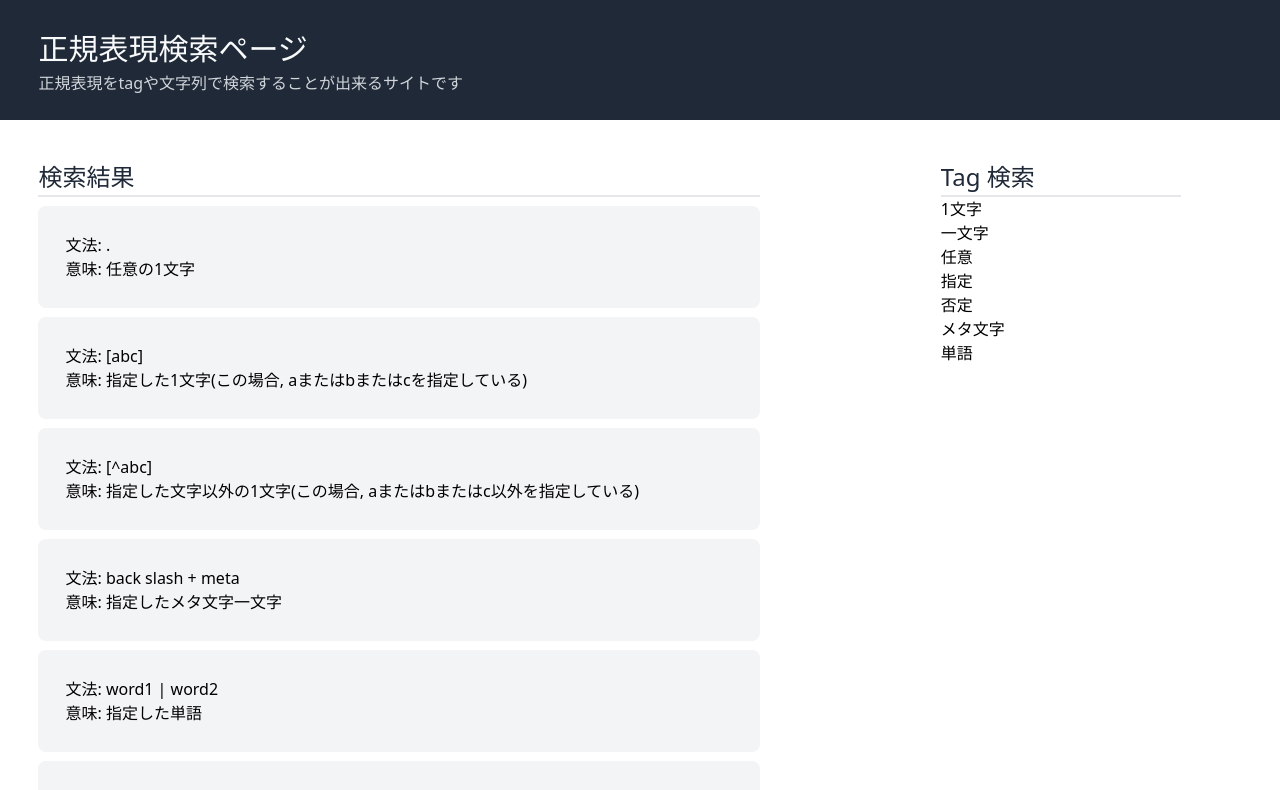
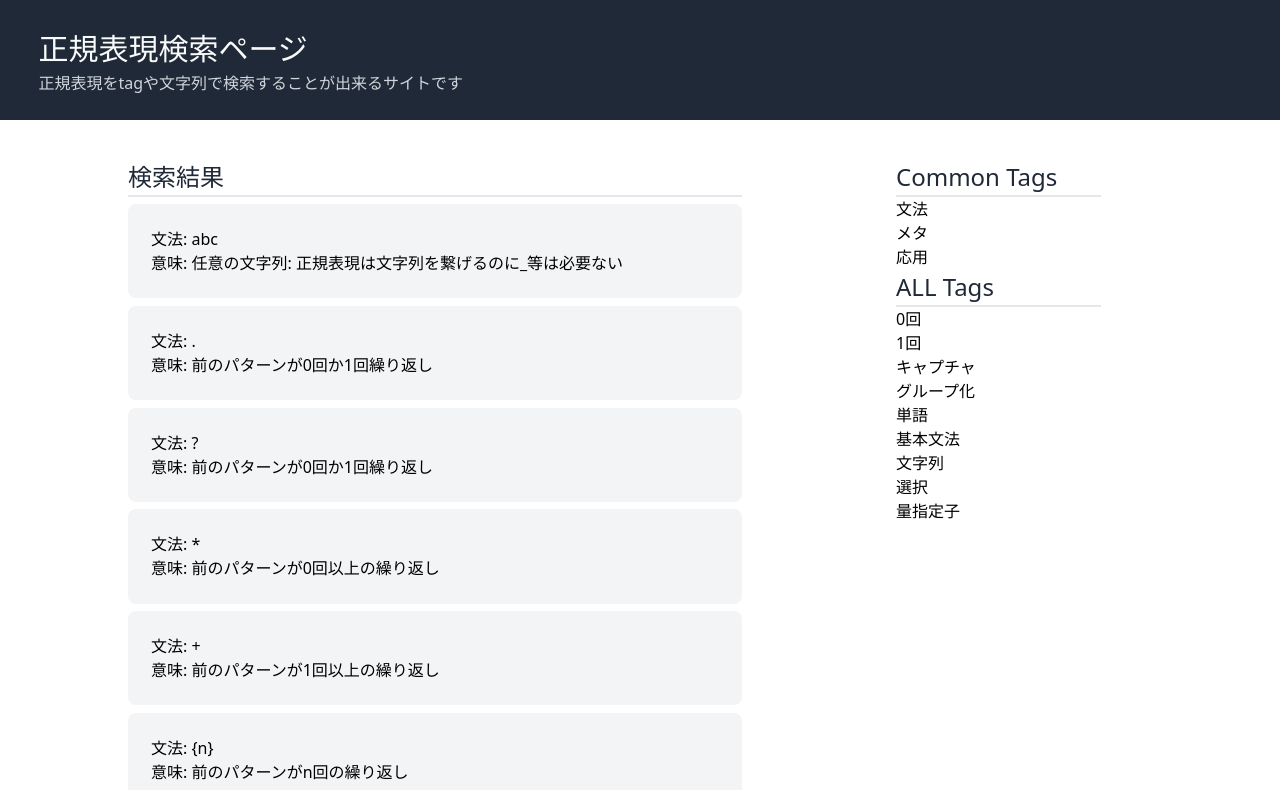
Before and after one commit to ShunDeveloper/regex, a Next.js app: page / in a window 1280 px wide. Shown: the top 790 px of the page. Built offline with nearby package versions, Linux system fonts and the light colour scheme.

Commit message:
regexの種類を分別しました

```diff
--- a/app/page.tsx
+++ b/app/page.tsx
@@ -1,13 +1,22 @@
 import '../styles/globals.css'
-import * as data from "../components/regix_dict";
+import choose_show_regex_list from '../libs/choose_show_regex_list';
+import create_unique_tag_list_from_regex_list from '../libs/create_tag_list_from_regex_data';
+import regex_data from '../libs/type_components';
 
 export default function Page() {
+    const regex_list = choose_show_regex_list(['basic'])
+    const tags = create_unique_tag_list_from_regex_list(regex_list)
+
     return (
         <div>
             <Title />
-            <div className="grid grid-cols-4 p-[3%]">
-                <Content />
-                <Sidebar />
+            <div className="grid grid-cols-4 p-[3%] px-[10%]">
+                <Content
+                    data = {regex_list}
+                />
+                <Sidebar
+                    tags = {tags}
+                />
             </div>
         </div>
     )
@@ -26,7 +35,7 @@ const Title = () => {
     )
 }
 
-const Content = () => {
+const Content = (props: {data: regex_data[]}) => {
     return (
         <main className='col-span-3'>
             <h3>
@@ -34,7 +43,7 @@ const Content = () => {
             </h3>
             <div>
                 {
-                    data.regix_list.map((value,key) => {
+                    props.data.map((value,key) => {
                         return (
                             <div key={key} className="rounded-lg py-[3%] pl-[3%] my-[1%] bg-gray-100 w-[80%]">
                                 <p>文法: {value.syntax}</p>
@@ -48,20 +57,26 @@ const Content = () => {
     )
 }
 
-const Sidebar = () => {
+const Sidebar = (props: {tags: string[]}) => {
     return (
         <div>
-            <h3>Tag 検索</h3>
-            <Tags />
+            <h3>Common Tags</h3>
+            <Tags
+                tags = {['文法','メタ','応用']}
+            />
+            <h3>ALL Tags</h3>
+            <Tags
+                tags = {props.tags}
+            />
         </div>
     )
 }
 
-const Tags = () => {
+const Tags = (props: {tags: string[]}) => {
     return (
         <ul>
             {
-                data.tags.map((value,key) => {
+                props.tags.map((value,key) => {
                     return (
                         <li key={key}>
                             {value}
--- /dev/null
+++ b/components/basic_regex.tsx
@@ -0,0 +1,49 @@
+import regex_data from '../libs/type_components'
+import str_arr_uniq from '../libs/create_tag_list_from_regex_data';
+
+// 基本文法のリスト
+
+const basic_regex_list: regex_data[] = [
+    {
+        syntax: 'abc',
+        tag: ['文字列','単語','基本文法'],
+        meaning: '任意の文字列: 正規表現は文字列を繋げるのに_等は必要ない'
+    },
+    {
+        syntax: '.',
+        tag: ['量指定子','0回','1回','基本文法'],
+        meaning: '前のパターンが0回か1回繰り返し'
+    },
+    {
+        syntax: '?',
+        tag: ['量指定子','0回','1回','基本文法'],
+        meaning: '前のパターンが0回か1回繰り返し'
+    },
+    {
+        syntax: '*',
+        tag: ['量指定子','基本文法'],
+        meaning: '前のパターンが0回以上の繰り返し'
+    },
+    {
+        syntax: '+',
+        tag: ['量指定子','基本文法'],
+        meaning: '前のパターンが1回以上の繰り返し'
+    },
+    {
+        syntax: '{n}',
+        tag: ['量指定子','基本文法'],
+        meaning: '前のパターンがn回の繰り返し'
+    },
+    {
+        syntax: 'a|b',
+        tag: ['選択','基本文法'],
+        meaning: 'aかbかのいずれか'
+    },
+    {
+        syntax: '(abc)',
+        tag: ['グループ化','キャプチャ','基本文法'],
+        meaning: 'abcをグループとして扱う(優先度を上げる). 量指定子や選択寄り優先度が高い'
+    },
+]
+
+export default basic_regex_list
--- /dev/null
+++ b/components/meta_regex.tsx
@@ -0,0 +1,18 @@
+import regex_data from '../libs/type_components'
+
+// meta文字のリスト
+
+const meta_regex_list: regex_data[] = [
+    {
+        syntax: '^',
+        tag: ['アンカー','基本文法'],
+        meaning: '直前の文字が最初'
+    },
+    {
+        syntax: '$',
+        tag: ['アンカー','基本文法'],
+        meaning: '直前の文字が最後'
+    },
+]
+
+export default meta_regex_list
--- a/components/regix_dict.tsx
+++ /dev/null
@@ -1,50 +0,0 @@
-type regix_data = {
-    syntax: string
-    tag: string[]
-    meaning: string
-};
-
-export const regix_list: regix_data[] = [
-    {
-        syntax: '.',
-        tag: ['1文字', '一文字','任意'],
-        meaning: '任意の1文字'
-    },
-    {
-        syntax: '[abc]',
-        tag: ['1文字', '一文字','指定'],
-        meaning: '指定した1文字(この場合, aまたはbまたはcを指定している)'
-    },
-    {
-        syntax: '[^abc]',
-        tag: ['1文字', '一文字','否定'],
-        meaning: '指定した文字以外の1文字(この場合, aまたはbまたはc以外を指定している)'
-    },
-    {
-        syntax: 'back slash + meta',
-        tag: ['メタ文字', '一文字'],
-        meaning: '指定したメタ文字一文字'
-    },
-    {
-        syntax: 'word1 | word2',
-        tag: ['任意', '単語'],
-        meaning: '指定した単語'
-    },
-    {
-        syntax: 'word1 | word2',
-        tag: ['任意', '単語'],
-        meaning: '指定した単語のいずれか'
-    },
-]
-
-const str_arr_uniq= (string_array: string[]) =>  {
-    return Array.from(new Set(string_array));
-}
-
-let tags_tmp: string[] = []
-regix_list.map((regix_i, index, object) => {
-    regix_i.tag.map((tag_ij, index2, object2) => {
-        tags_tmp.push(tag_ij)
-    })
-});
-export const tags = str_arr_uniq(tags_tmp)
--- /dev/null
+++ b/components/util_regex.tsx
@@ -0,0 +1,51 @@
+import regex_data from "../libs/type_components"
+
+const util_regix_list: regex_data[] = [
+    {
+        syntax: '.',
+        tag: ['1文字', '一文字','任意'],
+        meaning: '任意の1文字'
+    },
+    {
+        syntax: '[abc]',
+        tag: ['1文字', '一文字','指定'],
+        meaning: '指定した1文字(この場合, aまたはbまたはcを指定している)'
+    },
+    {
+        syntax: '[^abc]',
+        tag: ['1文字', '一文字','否定'],
+        meaning: '指定した文字以外の1文字(この場合, aまたはbまたはc以外を指定している)'
+    },
+    {
+        syntax: '\\meta',
+        tag: ['メタ文字', '一文字'],
+        meaning: '指定したメタ文字一文字'
+    },
+    {
+        syntax: '\\d',
+        tag: ['メタ文字', '一文字', '数字'],
+        meaning:  '数字1文字. (半角数字を厳密に指定する場合は[0-9])'
+    },
+    {
+        syntax: '\\D',
+        tag: ['メタ文字', '一文字'],
+        meaning:  '数字1文字. (半角数字を厳密に指定する場合は[0-9])'
+    },
+    {
+        syntax: '[0-9]',
+        tag: ['メタ文字', '一文字', '数字'],
+        meaning:  '半角数字1文字.'
+    },
+    {
+        syntax: '[^0-9]',
+        tag: ['メタ文字', '一文字', '数字','否定'],
+        meaning:  '半角数字以外の1文字.'
+    },
+    {
+        syntax: '[a-z]',
+        tag: ['英語小文字', '一文字'],
+        meaning:  '半角数字以外の1文字.'
+    }
+]
+
+export default util_regix_list
--- /dev/null
+++ b/libs/choose_show_regex_list.tsx
@@ -0,0 +1,47 @@
+import regex_data from "./type_components"
+import basic_regex_list from "../components/basic_regex"
+import meta_regex_list from "../components/meta_regex"
+import util_regex_list from "../components/util_regex"
+
+const choose_show_regex_list = (
+    target_list: string[] = ['basic', 'meta', 'util'],
+) => {
+    let show_regex_list : regex_data[] = []
+    if (target_list.length === 3) {
+        show_regex_list.concat(basic_regex_list)
+        show_regex_list.concat(meta_regex_list)
+        show_regex_list.concat(util_regex_list)
+    }
+    if (target_list.length === 2) {
+        if (target_list[0] === 'basic') {
+            show_regex_list.concat(basic_regex_list)
+
+        }
+        if (target_list[0] === 'basic' && target_list[1] === 'meta') {
+            show_regex_list.concat(basic_regex_list)
+
+        }
+        if (target_list[0] === 'basic' && target_list[1] === 'util') {
+            show_regex_list.concat(basic_regex_list)
+
+        }
+        if (target_list[0] === 'meta' && target_list[1] === 'util') {
+            show_regex_list.concat(basic_regex_list)
+        }
+    }
+    if (target_list.length === 1) {
+        if (target_list[0] === 'basic') {
+            show_regex_list = show_regex_list.concat(basic_regex_list)
+        }
+        if (target_list[0] === 'meta') {
+            show_regex_list = show_regex_list.concat(basic_regex_list)
+        }
+        if (target_list[0] === 'util') {
+            show_regex_list = show_regex_list.concat(basic_regex_list)
+        }
+    }
+    console.log(show_regex_list)
+    return show_regex_list
+}
+
+export default choose_show_regex_list
--- /dev/null
+++ b/libs/create_tag_list_from_regex_data.tsx
@@ -0,0 +1,24 @@
+import regex_data from "./type_components"
+
+// 重複ありのリストを重複を消しSortする関数
+
+const remove_dups_and_sort = (string_array: string[]) =>  {
+    return Array.from(new Set(string_array)).sort();
+}
+
+const create_tag_list_from_regex_list = (regex_list: regex_data[]) => {
+    let tags_list: string[] = []
+    regex_list.map((regix_i: regex_data) => {
+        regix_i.tag.map((tag_ij) => {
+            tags_list.push(tag_ij)
+        })
+    });
+    return tags_list
+}
+
+const create_unique_tag_list_from_regex_list = (regex_list: regex_data[]) => {
+    const tag_list_exist_dups: string[] = create_tag_list_from_regex_list(regex_list)
+    return remove_dups_and_sort(tag_list_exist_dups)
+}
+
+export default create_unique_tag_list_from_regex_list
--- /dev/null
+++ b/libs/type_components.tsx
@@ -0,0 +1,7 @@
+export type regex_data = {
+    syntax: string
+    tag: string[]
+    meaning: string
+};
+
+export default regex_data
```
